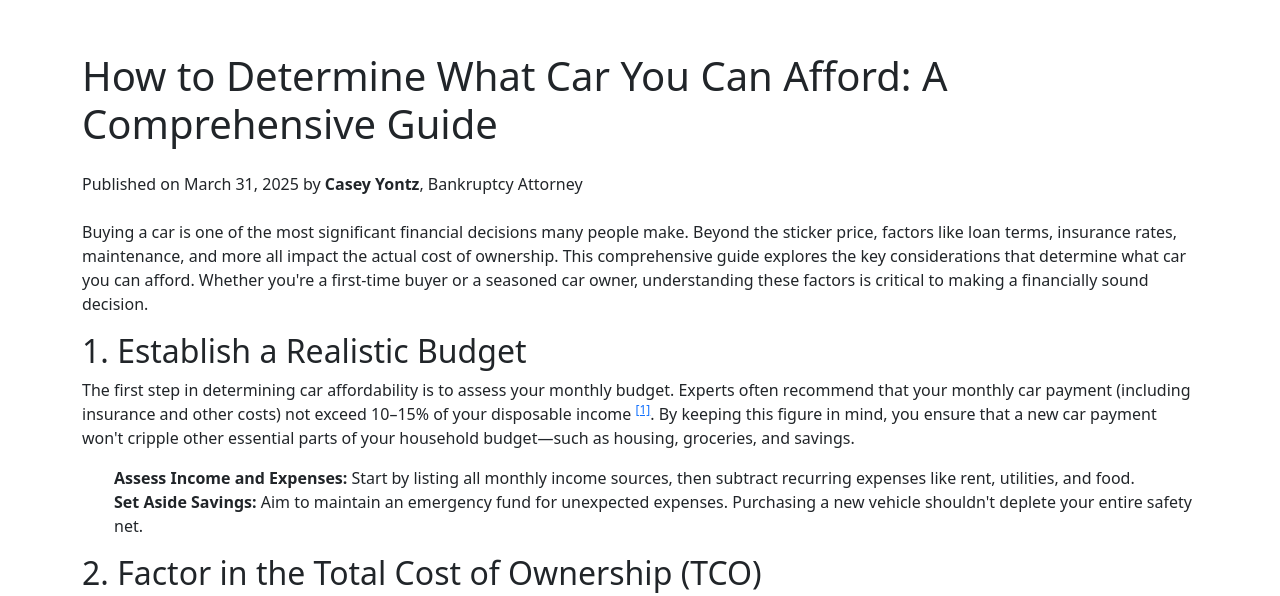
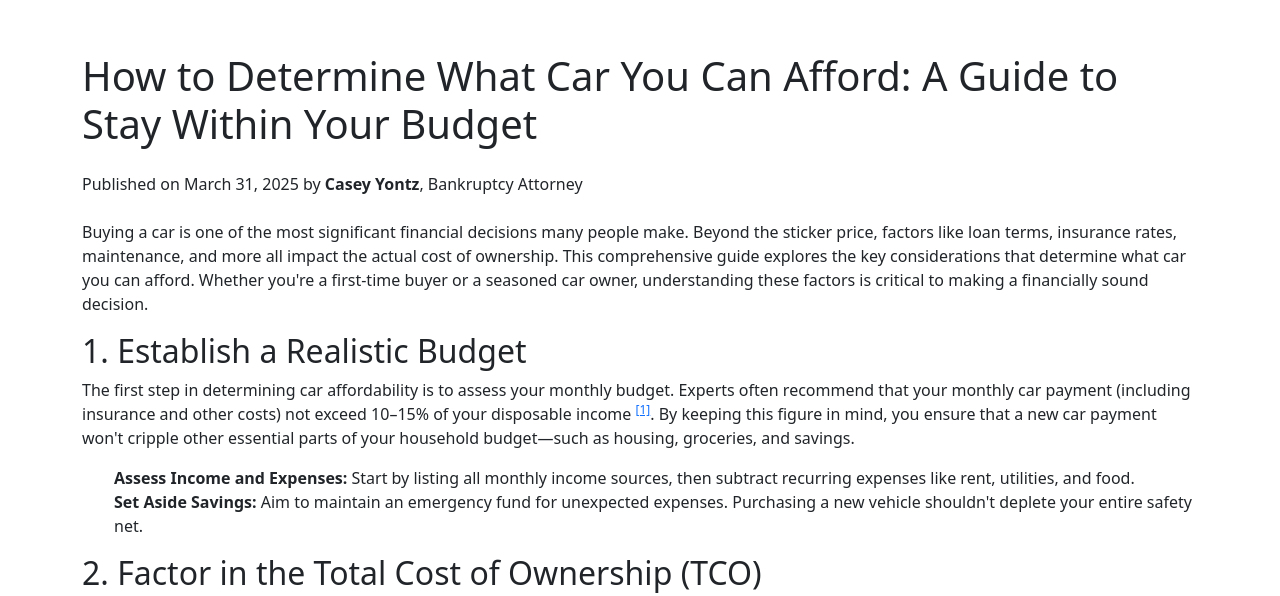
Before and after one commit to caseyy2003/next.js-az-gyr-bksite, a Next.js app: page /arizona-bankruptcy-lawyers-blog/how-to-determine-what-car-you-can-afford in a window 1280 px wide. Shown: the part 204-800 px from the top of the page. Built offline with nearby package versions, Linux system fonts and the light colour scheme.

Commit message:
On page SEO fixes - Duplicate title and H1 tags fixed

```diff
--- a/src/app/arizona-bankruptcy-lawyers-blog/car-loan-bubble-in-US/page.tsx
+++ b/src/app/arizona-bankruptcy-lawyers-blog/car-loan-bubble-in-US/page.tsx
@@ -2,7 +2,7 @@ import Link from "next/link";
 import LeadCaptureForm from "@/components/LeadCaptureForm";
 
 export const metadata = {
-  title: "Is There a Car Loan Bubble in the US Economy? An In-Depth Analysis",
+  title: "Are We Facing a Car Loan Bubble in the US Economy? An In-Depth Analysis",
   description:
     "Explore real data and expert insights on the US auto loan market to determine whether a car loan bubble is forming.",
   keywords:
@@ -29,7 +29,7 @@ const CarLoanBubblePage = () => {
     <div className="container mx-auto p-6">
       {/* Page Content */}
       <h1 className="text-3xl font-bold mb-4">
-        Is There a Car Loan Bubble in the US Economy? An In-Depth Analysis
+        Are there Now Too Many Bad Car Loans, and Is there a Bubble?
       </h1>
       <p className="text-gray-600 text-sm">
         Published on March 2, 2025 by{" "}
--- a/src/app/arizona-bankruptcy-lawyers-blog/chapter-13-vehicle-cram-down/page.tsx
+++ b/src/app/arizona-bankruptcy-lawyers-blog/chapter-13-vehicle-cram-down/page.tsx
@@ -3,7 +3,7 @@ import LeadCaptureForm from "@/components/LeadCaptureForm";
 import { serviceAreas } from "@/constants/serviceAreas";
 
 export const metadata = {
-  title: "Understanding Vehicle Cram Down in Chapter 13 Bankruptcy",
+  title: "A Detailed Explanation of the Chapter 13 Bankruptcy Vehicle Cram Down",
   description:
     "Learn how the vehicle cram down provision in Chapter 13 bankruptcy can help reduce car loan debt and prevent repossession.",
   keywords:
@@ -28,7 +28,7 @@ export const metadata = {
 const VehicleCramDownPage = () => {
   return (
     <div className="container mx-auto p-6">
-      <h1 className="text-3xl font-bold mb-4">Understanding Vehicle Cram Down in Chapter 13 Bankruptcy</h1>
+      <h1 className="text-3xl font-bold mb-4">What is the Chapter 13 Bankruptcy Vehicle Cram Down?</h1>
       <p className="text-gray-600 text-sm">
         Published on February 21, 2025 by <strong>Casey Yontz</strong>, Bankruptcy Attorney
       </p>
--- a/src/app/arizona-bankruptcy-lawyers-blog/how-to-determine-what-car-you-can-afford/page.tsx
+++ b/src/app/arizona-bankruptcy-lawyers-blog/how-to-determine-what-car-you-can-afford/page.tsx
@@ -2,7 +2,7 @@ import Link from "next/link";
 import LeadCaptureForm from "@/components/LeadCaptureForm";
 
 export const metadata = {
-  title: "How to Determine What Car You Can Afford: A Comprehensive Guide",
+  title: "A Guide to Consumers on How to Determine What Car They Can Afford",
   description:
     "A detailed, step-by-step article guiding consumers on essential factors that determine car affordability—from budgeting to financing—complete with research and citations.",
   keywords:
@@ -18,7 +18,7 @@ export const metadata = {
         url: "/images/car-affordability-guide.jpg",
         width: 1200,
         height: 630,
-        alt: "How to Determine What Car You Can Afford: A Comprehensive Guide",
+        alt: "How to Calculate What Car You Can Afford: A Comprehensive Guide",
       },
     ],
   },
@@ -29,7 +29,7 @@ const CarAffordabilityPage = () => {
     <div className="container mx-auto p-6">
       {/* Page Content */}
       <h1 className="text-3xl font-bold mb-4">
-        How to Determine What Car You Can Afford: A Comprehensive Guide
+        How to Determine What Car You Can Afford: A Guide to Stay Within Your Budget
       </h1>
       <p className="text-gray-600 text-sm">
         Published on March 31, 2025 by <strong>Casey Yontz</strong>, Bankruptcy Attorney
```
